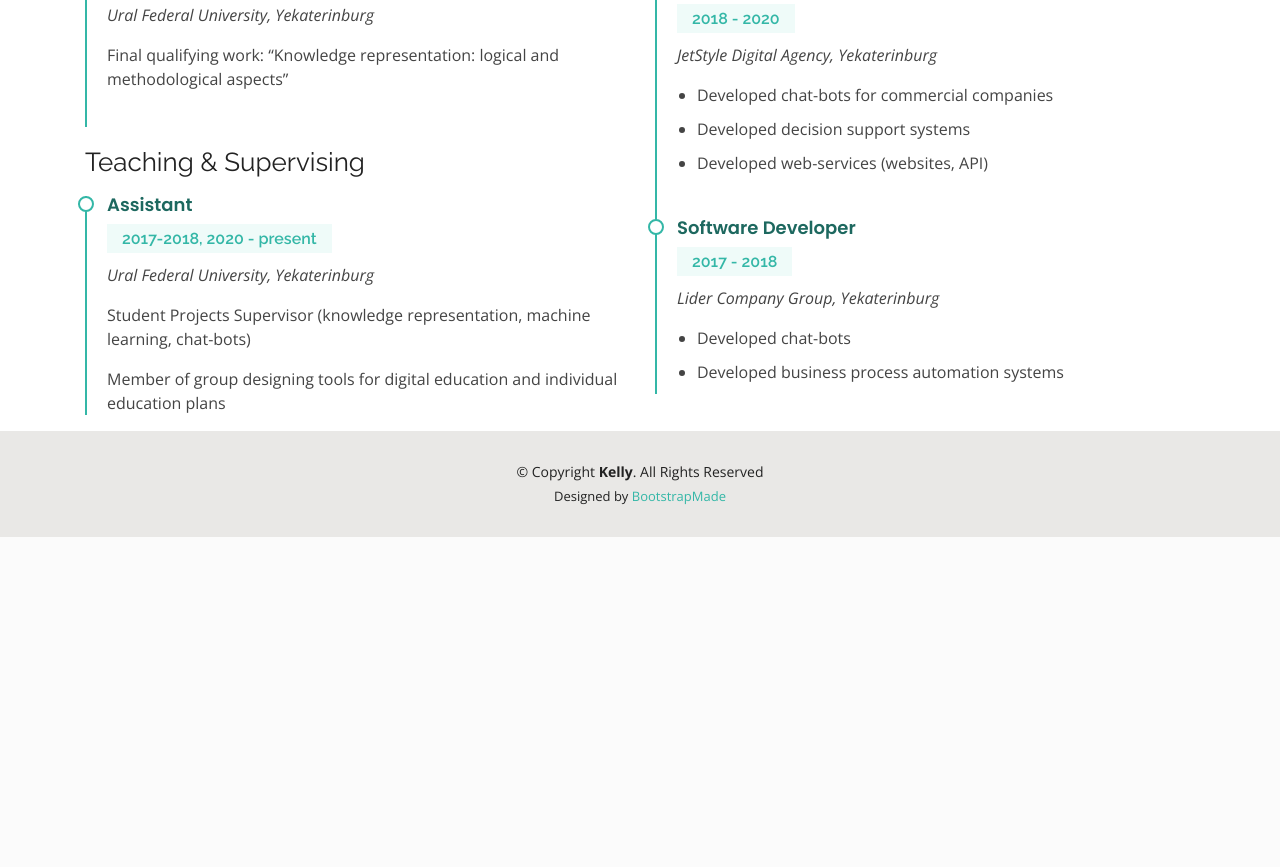
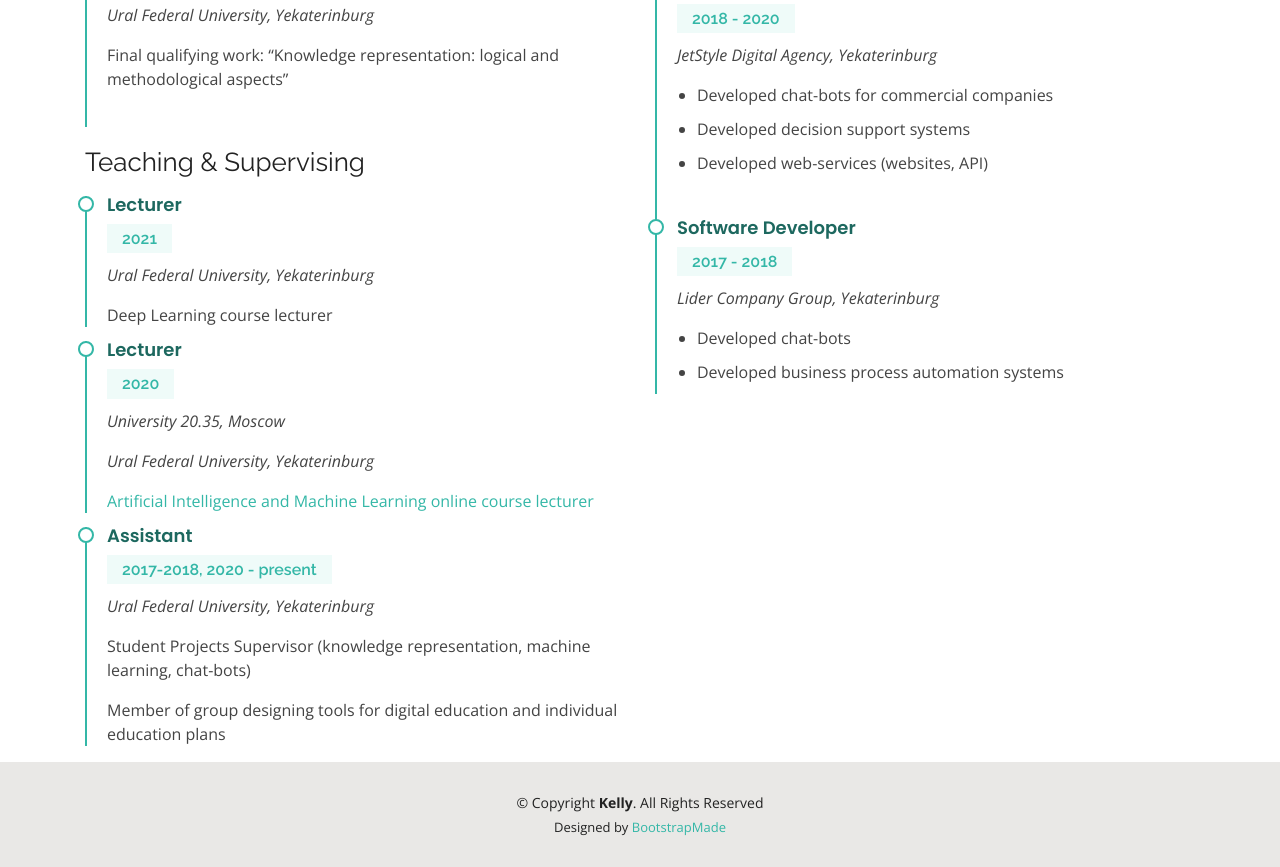
Before and after one commit to fecitpotentiam/fastapi_personal_website, a FastAPI app: page /experience in a window 1280 px wide. Shown: the part 521-1388 px from the top of the page. Before the commit the page ends 1058 px from the top, so only its background shows below. Run offline with FastAPI, Linux system fonts and the light colour scheme; some libraries are stand-ins or nearby versions.

Commit message:
Added new personal information

```diff
--- a/templates/professional_experience.html
+++ b/templates/professional_experience.html
@@ -34,6 +34,26 @@
                         </div>
 
                         <h3 class="resume-title">Teaching &amp; Supervising</h3>
+
+                        <div class="resume-item pb-0">
+                            <h4>Lecturer</h4>
+                            <h5>2021</h5>
+                            <p><em>Ural Federal University, Yekaterinburg</em></p>
+                            <p>Deep Learning course lecturer</p>
+                        </div>
+
+                        <div class="resume-item pb-0">
+                            <h4>Lecturer</h4>
+                            <h5>2020</h5>
+                            <p><em>University 20.35, Moscow</em></p>
+                            <p><em>Ural Federal University, Yekaterinburg</em></p>
+                            <p>
+                                <a href="https://steps.2035.university/collections/2378d38e-755c-4c66-8338-7d19dd8cedbf?utm_source=newsletter&utm_medium=mail&utm_campaign=navigator_universiteta_20_35_20_02_05_marta_2021&bx_sender_conversion_id=20417114">Artificial
+                                    Intelligence and Machine Learning online course lecturer
+                                </a>
+                            </p>
+                        </div>
+
                         <div class="resume-item pb-0">
                             <h4>Assistant</h4>
                             <h5>2017-2018, 2020 - present</h5>
```
Lines whose indentation alone changed are shown as unchanged.
